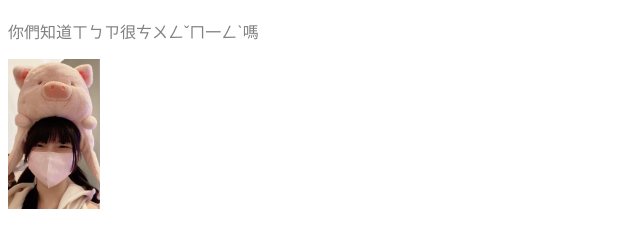
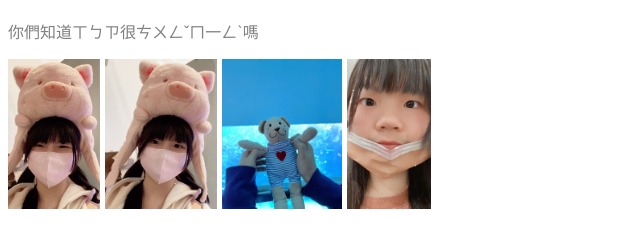
Before and after one commit to MinWorse/cutebaby, a plain HTML site: page index.html in a window 1280 px wide. Shown: the part 70-318 px from the top of the page, without its empty margins (0-640 px from the left). Drawn offline with Linux system fonts and the light colour scheme.

Commit message:
圖片增加

```diff
--- a/index.html
+++ b/index.html
@@ -11,5 +11,8 @@
         <h1>大家好</h1>
         <p>你們知道ㄒㄅㄗ很ㄘㄨㄥˇㄇ一ㄥˋ嗎</p>
         <img src="images/cutebaby1.jpg" alt="這是ㄒㄅㄍㄗ">
+        <img src="images/cutebaby2.jpg" alt="這是ㄒㄅㄍㄗ">
+        <img src="images/cutebaby3.jpg" alt="這是ㄒㄅㄍㄗ">
+        <img src="images/cutebaby4.jpg" alt="這是ㄒㄅㄍㄗ">
     </body>
 </html>
```
Also changed, not shown: images/S__77299758_0.jpg (deleted), images/S__77299761_0.jpg (deleted), images/S__77299762_0.jpg (deleted), images/cutebaby2.jpg (renamed from images/S__77299757_0.jpg), images/cutebaby3.jpg (renamed from images/S__77299759_0.jpg), images/cutebaby4.jpg (renamed from images/S__77299760_0.jpg).
